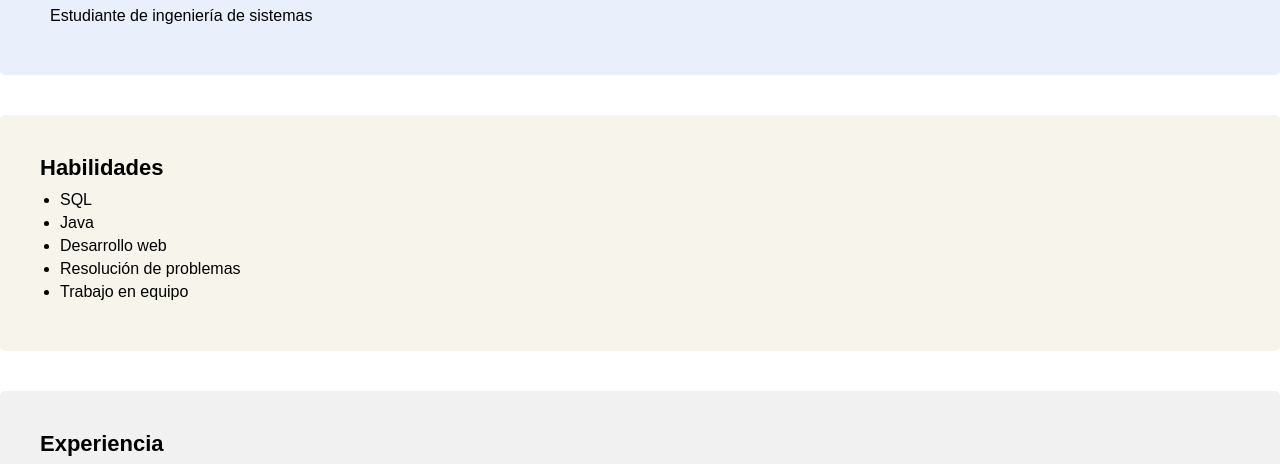
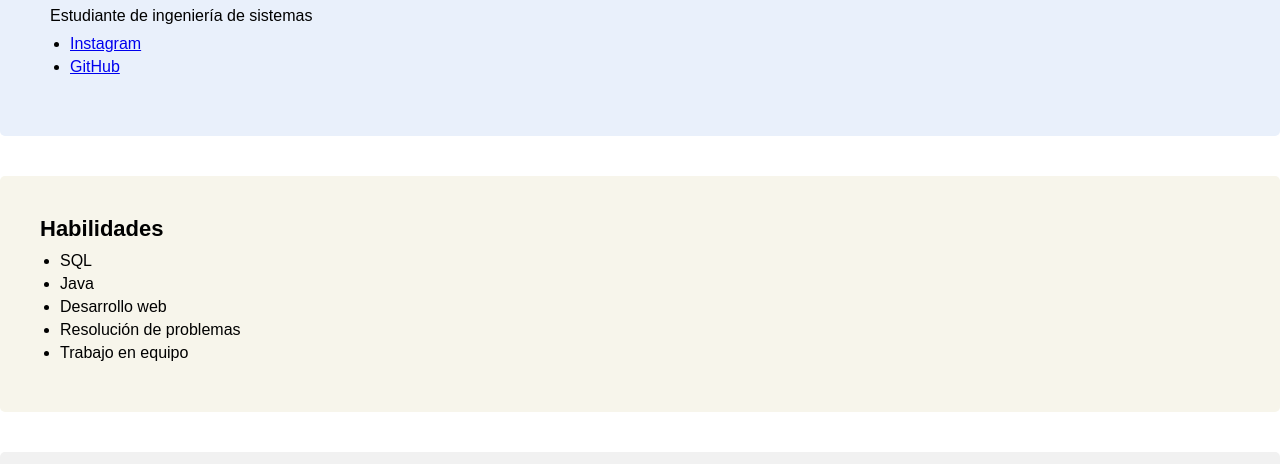
Before and after one commit to AlejoMar21/mi-primera-pagina-web, a plain HTML site: page index.html in a window 1280 px wide. Shown: the part 314-778 px from the top of the page. Drawn offline with Linux system fonts and the light colour scheme.

Commit message:
Update index.html

```diff
--- a/index.html
+++ b/index.html
@@ -79,6 +79,11 @@
     <img src="https://images.unsplash.com/photo-1517694712202-14dd9538aa97?ixlib=rb-4.0.3&ixid=M3wxMjA3fDB8MHxwaG90by1wYWdlfHx8fGVufDB8fHx8fA%3D%3D&auto=format&fit=crop&w=870&q=80" alt="Cabecera de Mi Portafolio">
     <h1>Alejandro Martínez López</h1>
     <p>Estudiante de ingeniería de sistemas</p>
+    <ul>
+      <li><a href="https://www.instagram.com/alejo2017martinez/" target="_blank">Instagram</a></li>
+      <li><a href="https://github.com/AlejoMar21" target="_blank">GitHub</a></li>
+      <!-- Agrega más enlaces a tus redes sociales aquí -->
+    </ul>
   </section>
 
   <section id="habilidades">
```
